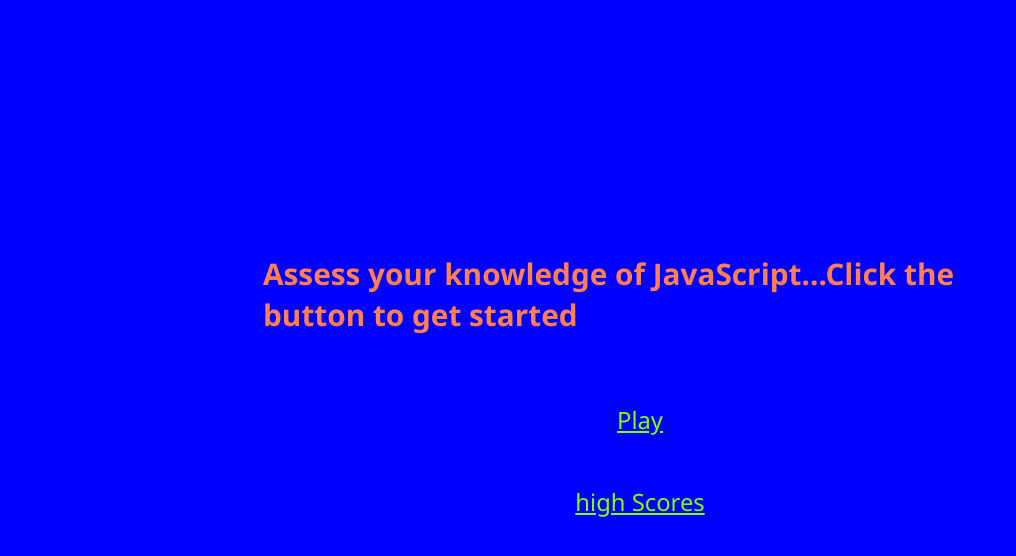
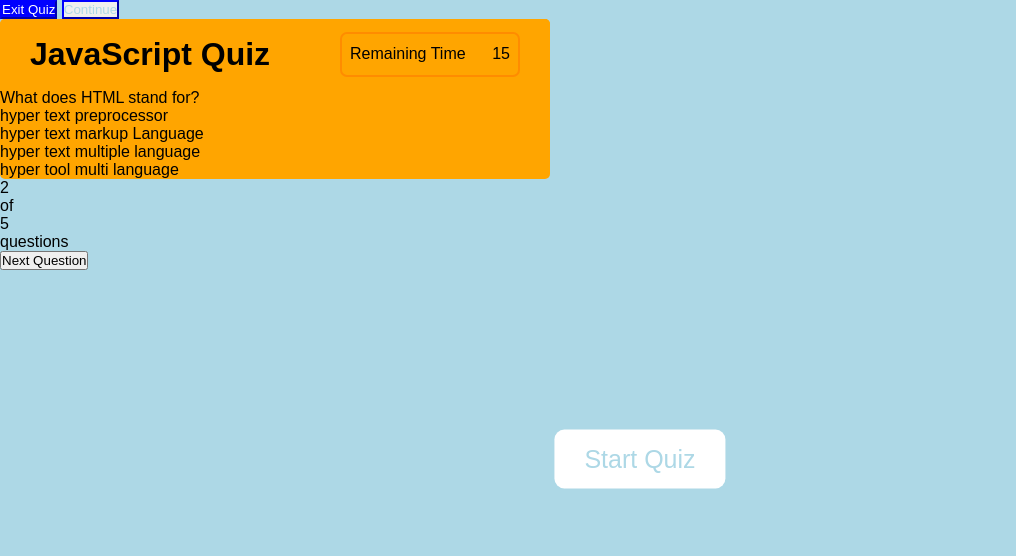
Before and after one commit to tammyThom/coding-quiz, a plain HTML site: page index.html in a window 1280 px wide. Shown: the whole page, without its empty margins (0-1016 px from the left). Drawn offline with Linux system fonts and the light colour scheme.

Commit message:
stying for buttons and quetions

```diff
--- a/assets/css/style.css
+++ b/assets/css/style.css
@@ -1,4 +1,4 @@
-:root{
+/* :root{
     background-color: blue;
 }
 
@@ -80,4 +80,148 @@ justify-content: center;
     cursor: not-allowed;
     box-shadow:none;
     transform:none;
+} */
+
+*{
+    margin:0;
+    padding:0;
+    box-sizing: border-box;
+    font-family: Arial, Helvetica, sans-serif;
 }
+
+body{
+    background: lightblue;
+}
+
+.start_btn,
+.info_box
+.quiz_box{
+    position:absolute;
+    top: 50%;
+    left: 50%;
+    transform:translate(-50%, 050%);
+}
+
+/* start button */
+.start_btn button{
+    font-size: 25px;
+    font-weight: 500;
+    color: lightblue;
+    padding: 15px 30px;
+    outline: none;
+    border: none;
+    border-radius: 10px;
+    background: white;
+    cursor: pointer;
+}
+
+.info_box{
+    display: none;
+    width: 540px;
+    background: white;
+    border-radius: 5px;
+}
+
+.info_box .info_title{
+    height:60px;
+    width: 100%;
+    border-bottom: 1px solid lightgrey;
+    display: flex;
+    align-items: center;
+    padding: 0 35px;
+    font-size: 20px;
+    font-weight: 600;
+}
+
+.info_box .info_list{
+    padding:15px 35px;
+
+}
+
+.info_box .info_list .info{
+    margin: 5px 0;
+    font-size: 17px;
+}
+
+.info_box .info_list .info span{
+    font-weight: 600;
+    color: blue;
+}
+
+.info_box .buttons{
+    height: 60px;
+    display: flex;
+    align-items: center;
+    justify-content: flex-end;
+    padding: 0 35px;
+    border-top: 1px solid lightgrey;
+
+}
+
+.info_box .buttons button{
+    margin: 0 5px;
+    height: 40px;
+    width: 100px;
+    border: 1px solid transparent;
+    border-radius: 5px;
+    color: white;
+    font-size: 16px;
+    font-weight: 500;
+    cursor: pointer;
+}
+
+.buttons button.restart{
+color:lightblue;
+border-color: blue;
+}
+
+.buttons button.restart:hover{
+   background:  blue;
+    }
+
+.buttons button.quit{
+    color: blue;
+    border-color: blue;
+}
+
+.buttons button.quit:hover{
+    color: white;
+    background:  blue;
+     }
+
+  .quiz_box{
+      width: 550px;
+      background: orange;
+      border-radius: 5px;
+  }
+
+
+  /* start here - need to complete the styling for quiz box.  it also appear that questions not nested in quiz box.   */
+  .quiz_box header{
+
+    height:70px;
+    padding: 0 30px;
+    background: orange;
+    display: flex;
+    align-items:center;
+    justify-content: space-between;
+    border-radius: 5px 5px 0 0;
+    box-shadow: opx 3px 5px 1px darkorange;
+  }
+
+  .quiz_box header.title{
+font-size: 20px;
+font-weight: 600;
+  }
+
+  .quiz_box header .timer{
+      display: flex;
+      align-items: center;
+      justify-content: space-between;
+      width: 180px;
+      height: 45px;
+      border: 2px solid darkorange;
+      border-radius: 7px;
+      padding: 0 8px;
+
+  }
--- a/index.html
+++ b/index.html
@@ -4,20 +4,92 @@
 <head>
     <meta charset="UTF-8">
     <meta name="viewport" content="width=device-width, initial-scale=1.0">
-    <title>coding-quiz</title>
+    <title>JS-quiz</title>
     <link rel="stylesheet" href="./assets/css/style.css">
 
 </head>
 
 <body>
-    <div class="container">
-        <div id="quiz" class="flex-column flex-center">
-            <h1>Assess your knowledge of JavaScript...Click the button to get started</h1>
-            <a href="/game.html" class="btn">Play</a>
-            <a href="/highscores.html" id="highscores-btn" class="btn">high Scores</a>
+    <!-- bigin quiz -->
+    <div class="start_btn"><button>Start Quiz</button></div>
+
+    <!-- Quiz intro -->
+    <!-- change info_box to quiz_intro -->
+    <div class="info_box">
+        <div class="info_title">
+            <span>Some Rules About the Quiz</span>
+        </div>
+        <div class="info_list">
+            <div class="info">1. There are 6 questions that you will need to answer </div>
+            <div class="info">2. The quiz will be timex </div>
+            <div class="info">3. you will not be allowed to exist once you started the quiz </div>
+            <div class="info">4. You will have a score based on the correctness of questions asked. </div>
 
         </div>
 
+    </div>
+
+    <!-- all above seems fine  -->
+
+    <div class="buttons">
+        <button class="quit"> Exit Quiz </button>
+        <!-- change restart to continue -->
+        <button class="restart">Continue</button>
+    </div>
+
+    <!-- quiz container -->
+    <div class="quiz_box">
+        <header>
+            <div class="title">
+                <h1>JavaScript Quiz</h1>
+            </div>
+            <div class="timer">
+                <div class="timer_text">Remaining Time</div>
+                <div class="timer_sec">15</div>
+            </div>
+        </header>
+
+        <section>
+            <div class="que_text">
+                <span>What does HTML stand for?</span>
+            </div>
+            <div class="option_list">
+                <div class="option">
+                    <span>hyper text preprocessor</span>
+                    <div class="icon tick"><i class="fas fa-check"></i></div>
+                </div>
+                <div class="option">
+                    <span>hyper text markup Language</span>
+                    <div class="icon cross"><i class="fas fa-check"></i></div>
+                </div>
+
+                <div class="option">
+                    <span>hyper text multiple language</span>
+
+                </div>
+                <div class="option">
+                    <span>hyper tool multi language</span>
+
+                </div>
+            </div>
+
+        </section>
+
+    </div>
+
+
+    <!-- Quiz Fox Footer -->
+
+    <footer>
+        <div class="=" total_que">
+            <span>
+                <p>2</p>of<p>5</p>questions
+            </span>
+
+        </div>
+        <button class="=" next_btn">Next Question</button>
+
+    </footer>
 
 </body>
 
```
